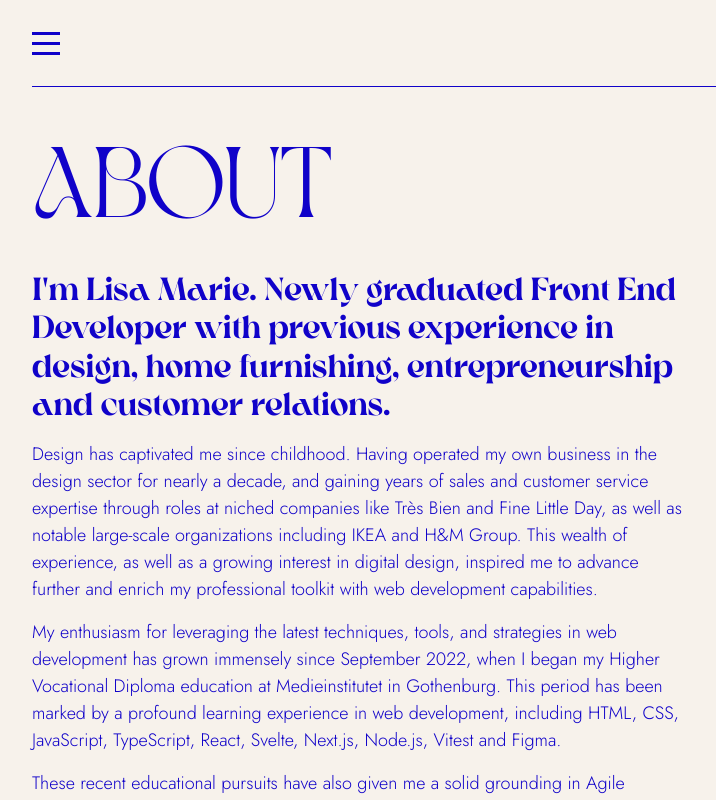
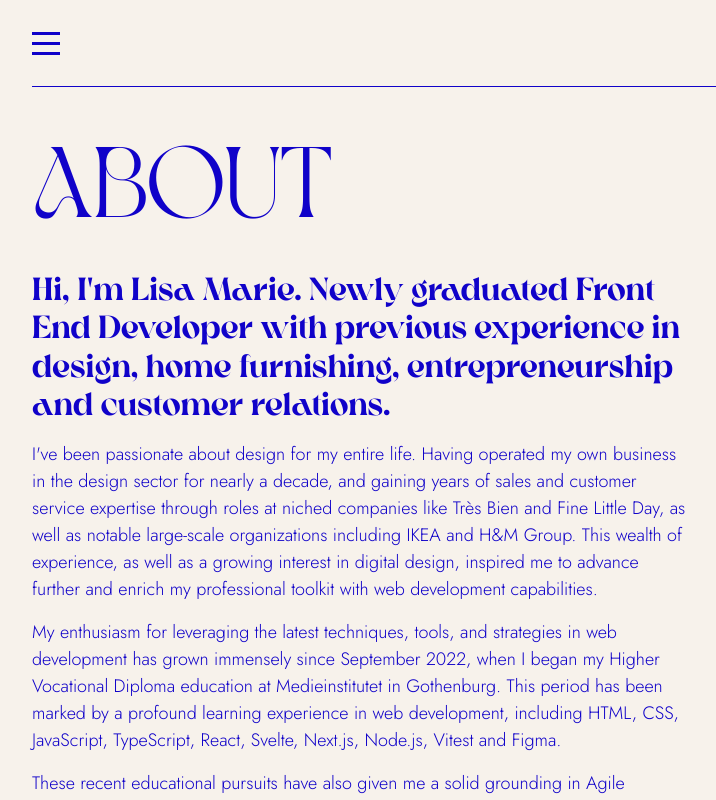
Before and after one commit to lisamarieandersson/showcase-pro, a React (Vite) app: page /about in a window 1280 px wide. Shown: the top 800 px of the page, without its empty margins (28-744 px from the left). Built offline with nearby package versions, Linux system fonts and the light colour scheme.

Commit message:
edit about text

```diff
--- a/src/components/presentation/Presentation.tsx
+++ b/src/components/presentation/Presentation.tsx
@@ -4,10 +4,10 @@ function Presentation() {
     return (
         <div className="presentation">
             <h1 className="presentation__heading">About</h1>
-            <h2 className="presentation__intro">I'm Lisa Marie.
+            <h2 className="presentation__intro">Hi, I'm Lisa Marie.
                 Newly graduated Front End Developer with previous experience in design, home furnishing,
                 entrepreneurship and customer relations. </h2>
-            <p className="presentation__text">Design has captivated me since childhood. Having operated
+            <p className="presentation__text">I've been passionate about design for my entire life. Having operated
                 my own business in the design sector for nearly a decade, and gaining years of sales and customer
                 service expertise through roles at niched companies like Très Bien and Fine Little Day, as well as
                 notable large-scale organizations including IKEA and H&M Group. This wealth of experience, as well
```
